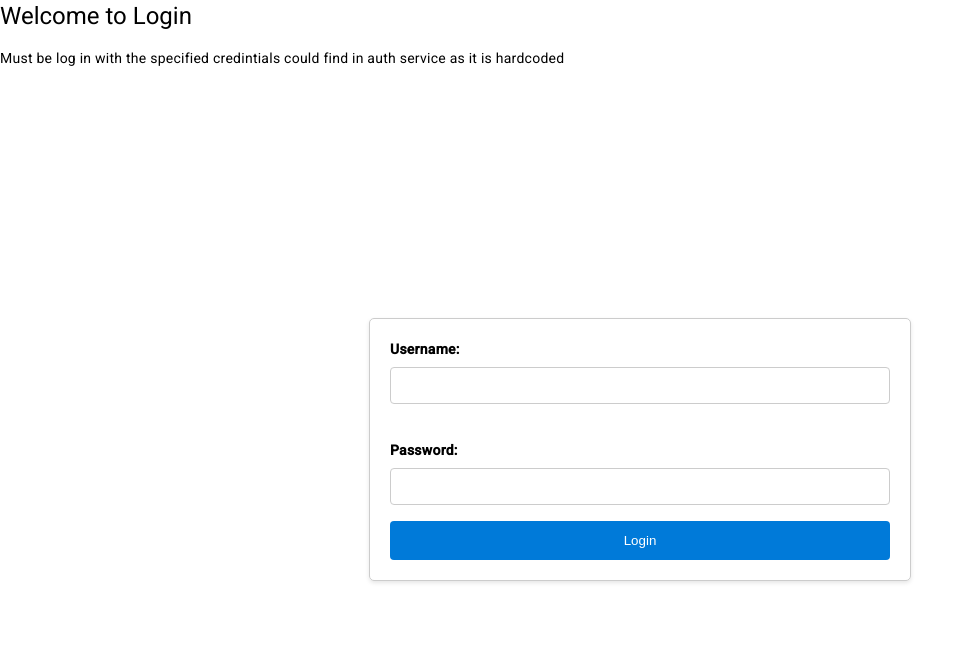
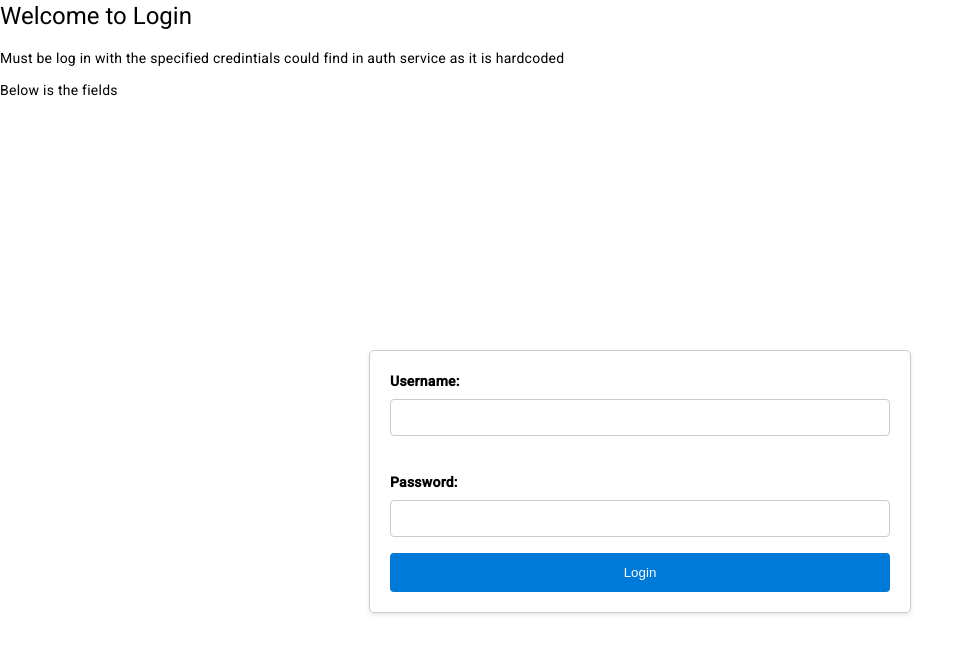
Before and after one commit to chennu-shashank/GYM-FITNESS, an Angular app: page /login in a window 1280 px wide. Shown: the top 654 px of the page, without its empty margins (0-973 px from the left). Built offline with nearby package versions, Linux system fonts and the light colour scheme.

Commit message:
header info

```diff
--- a/src/app/login/login.component.html
+++ b/src/app/login/login.component.html
@@ -1,6 +1,7 @@
 <!-- login.component.html -->
 <h1>Welcome to Login</h1>
 <p>Must be log in with the specified credintials could find in auth service as it is hardcoded</p>
+<p>Below is the fields</p>
 <div>
     <label>Username:</label>
     <input type="text" [(ngModel)]="username" minlength="3" name="username" #name="ngModel" required>
```
